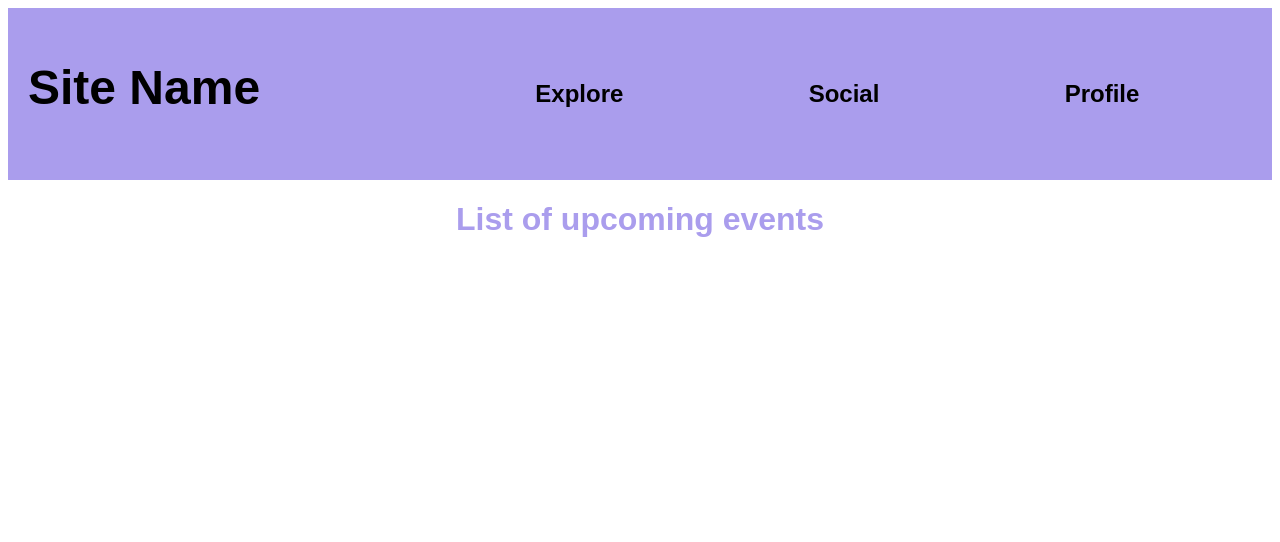
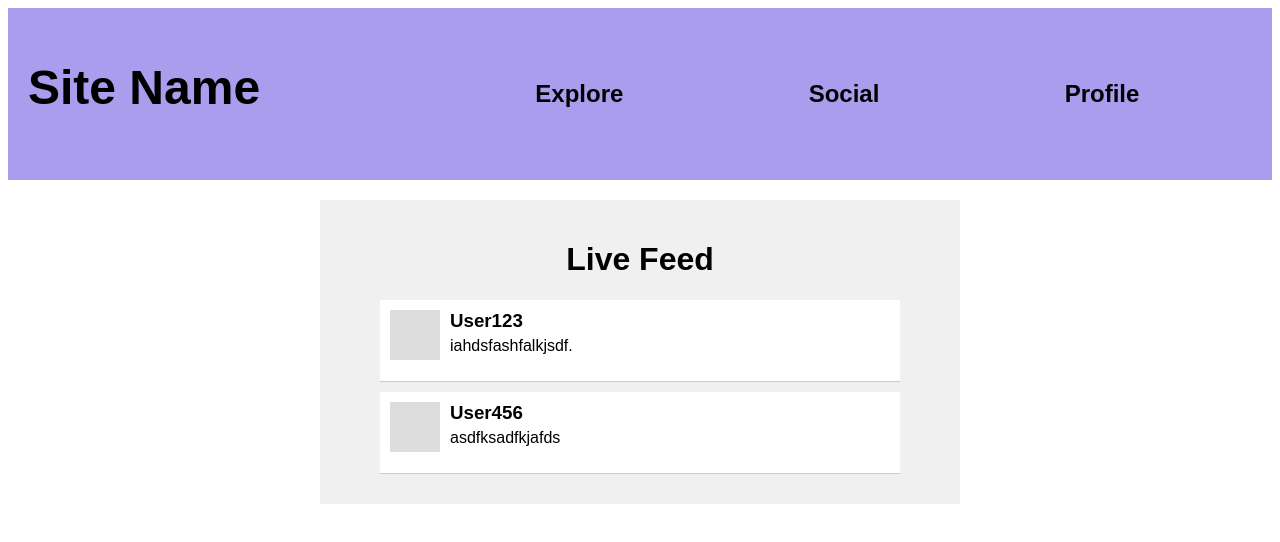
Before and after one commit to lpakingan/Eventfull, a React (Create React App) app in the folder client/: page / in a window 1280 px wide. Shown: the top 542 px of the page. Built offline with nearby package versions, Linux system fonts and the light colour scheme; the HTML template or start-up script is replaced by a standard one.

Commit message:
added basic template for posts on live feed, made profile and explore

```diff
--- a/client/src/components/socialFeed.js
+++ b/client/src/components/socialFeed.js
@@ -1,9 +1,37 @@
-import { StyledSocialFeed } from "./styles/socialFeed.styled"
+import React from 'react';
+import { StyledSocialFeed } from './styles/socialFeed.styled';
+import { PostContainer } from './styles/socialFeed.styled';
+import { UserImage } from './styles/socialFeed.styled';
+import { UserInfo } from './styles/socialFeed.styled';
+import { UserName } from './styles/socialFeed.styled';
+import { PostContent } from './styles/socialFeed.styled';
+
 
 export default function SocialFeed() {
     return (
-        <StyledSocialFeed>
-            <h1>List of upcoming events</h1>
-        </StyledSocialFeed>
-    )
-}
+      <StyledSocialFeed>
+        <h1>Live Feed</h1>
+        {/* Example posts */}
+        <PostContainer>
+          <UserImage />
+          <UserInfo>
+            <UserName>User123</UserName>
+            <PostContent>
+              iahdsfashfalkjsdf.
+            </PostContent>
+          </UserInfo>
+        </PostContainer>
+
+        <PostContainer>
+          <UserImage />
+          <UserInfo>
+            <UserName>User456</UserName>
+            <PostContent>
+              asdfksadfkjafds
+            </PostContent>
+          </UserInfo>
+        </PostContainer>
+        {/* Add more posts as needed */}
+      </StyledSocialFeed>
+    );
+  }
--- a/client/src/components/styles/socialFeed.styled.js
+++ b/client/src/components/styles/socialFeed.styled.js
@@ -1,13 +1,42 @@
 import styled from "styled-components";
 
 export const StyledSocialFeed = styled.div`
-    display: flex;
-    flex-wrap: wrap;
+  width: 100%;
+  max-width: 600px;
+  margin: 0 auto;
+  padding: 20px;
+  background-color: #f0f0f0;
+  display: flex;
+  flex-direction: column;
+  align-items: center;
+  margin-top: 20px;
+`;
 
-    h1 {
-        flex-basis: 100%;
-        width: 100%;
-        text-align: center;
-        color: ${({ theme }) => theme.colors.header};
-    }
+export const PostContainer = styled.div`
+  display: flex;
+  padding: 10px;
+  border-bottom: 1px solid #ccc;
+  width: 100%;
+  max-width: 500px;
+  background-color: #fff;
+  margin-bottom: 10px;
 `;
+
+export const UserImage = styled.div`
+  width: 50px;
+  height: 50px;
+  background-color: #ddd;
+  margin-right: 10px;
+`;
+
+export const UserInfo = styled.div`
+  flex: 1;
+`;
+
+export const UserName = styled.h3`
+  margin: 0;
+`;
+
+export const PostContent = styled.p`
+  margin-top: 5px;
+`;
```
Also changed, not shown: client/src/components/explore.js (added, +12 -0 lines), client/src/components/profile.js (added, +9 -0 lines), client/src/components/styles/explore.styled.js (added, +18 -0 lines), client/src/components/styles/profile.styled.js (added, +13 -0 lines), 10 other files (tests, documents, lock files or other folders).
